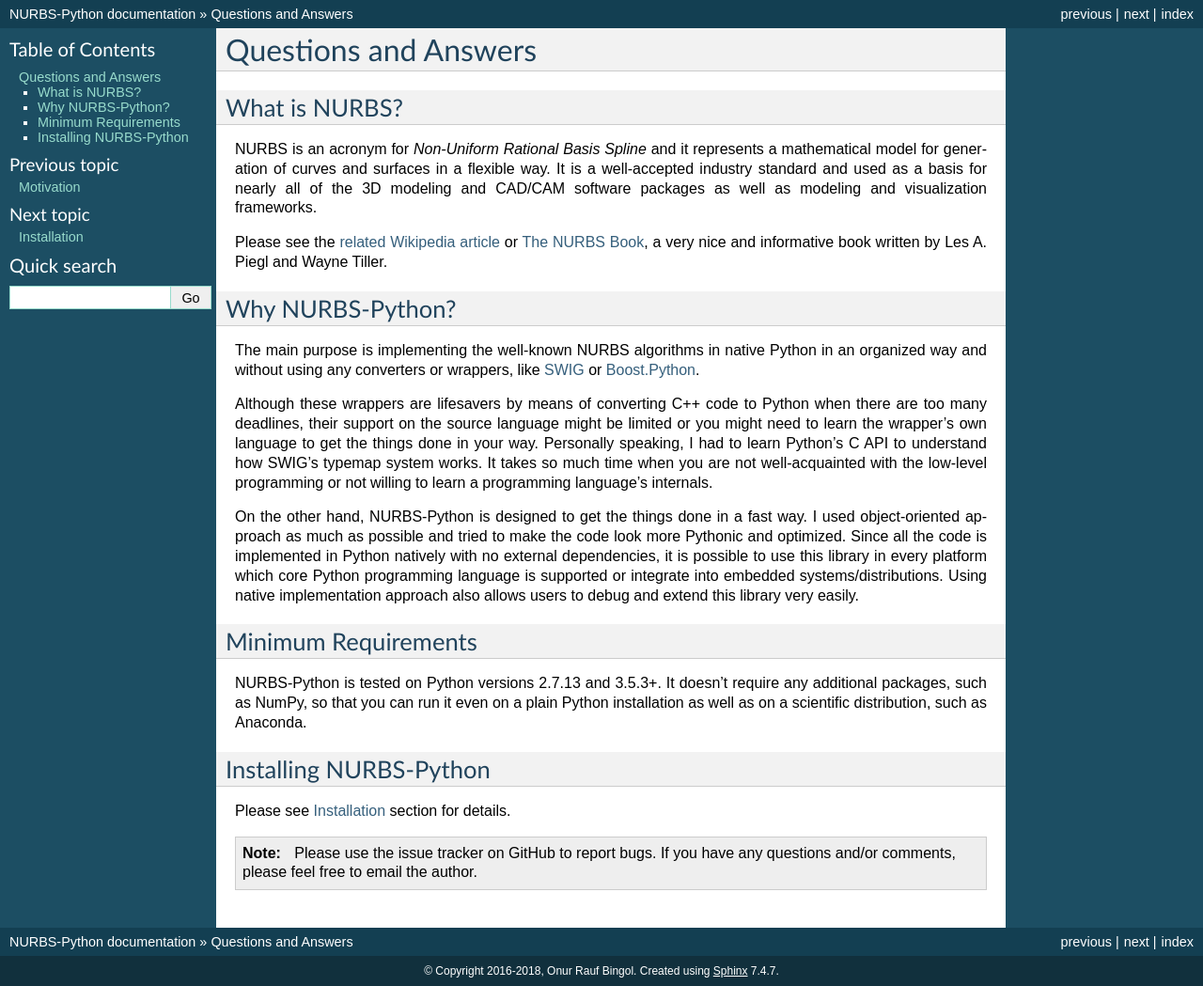
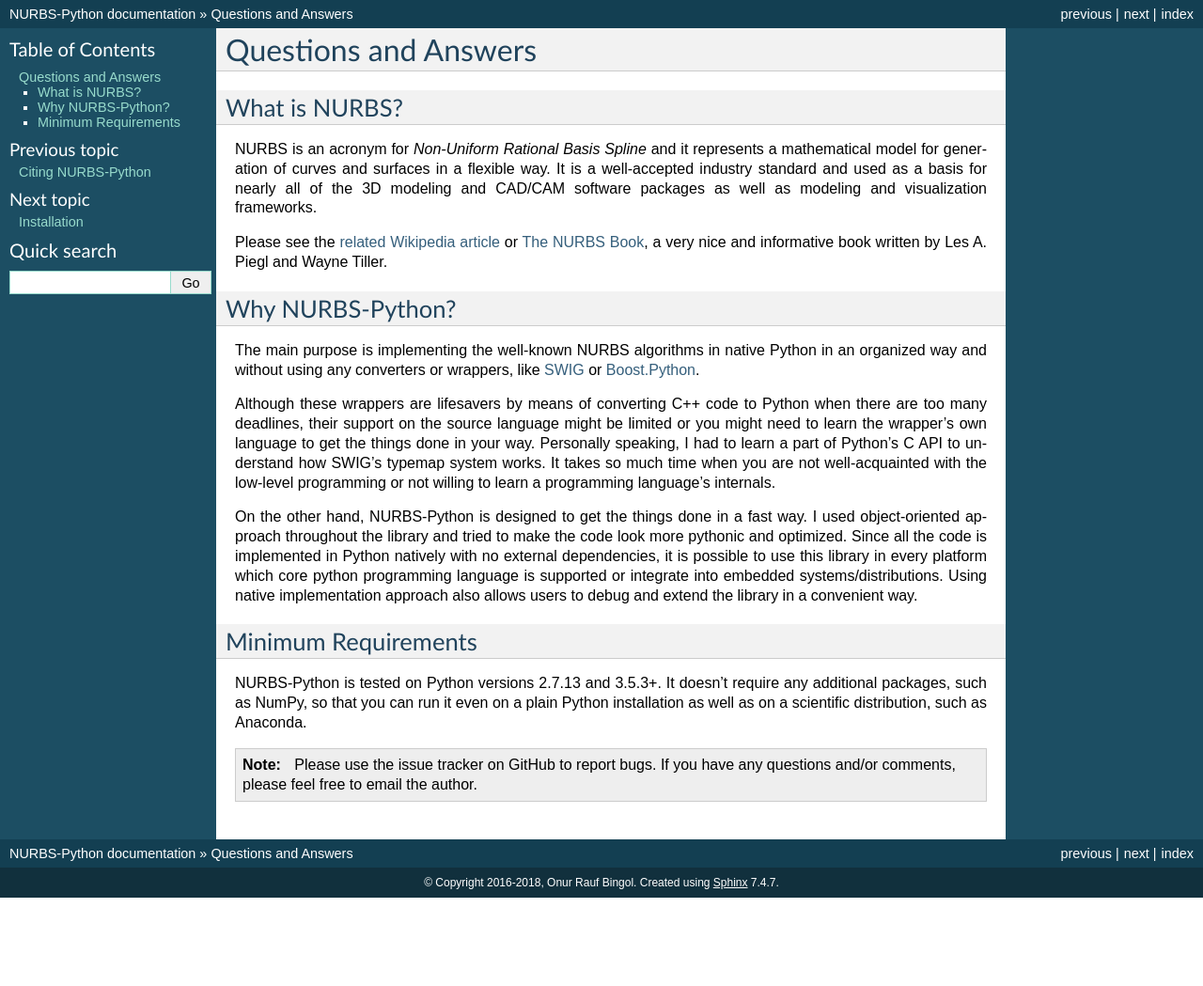
Before and after one commit to orbingol/NURBS-Python, a Sphinx documentation site: the page built from docs/q_a.rst, in a window 1280 px wide. Shown: the whole page at 94% size. Built offline with Sphinx 7.4.7, drawn with Linux system fonts in a browser that asks for light colours; formulas are drawn with MathJax 3; after the commit the page ends 955 px from its top, so only the background shows below that.

Commit message:
Documentation reorganization

```diff
--- a/docs/q_a.rst
+++ b/docs/q_a.rst
@@ -18,16 +18,17 @@ Why NURBS-Python?
 The main purpose is implementing the well-known NURBS algorithms in native Python in an organized way and without using
 any converters or wrappers, like `SWIG <http://www.swig.org/>`_ or `Boost.Python <https://github.com/boostorg/python>`_.
 
-Although these wrappers are lifesavers by means of converting C++ code to Python when there are too many deadlines, their support
-on the source language might be limited or you might need to learn the wrapper's own language to get the things done in your way.
-Personally speaking, I had to learn Python's C API to understand how SWIG's typemap system works. It takes so much time when
-you are not well-acquainted with the low-level programming or not willing to learn a programming language's internals.
+Although these wrappers are lifesavers by means of converting C++ code to Python when there are too many deadlines,
+their support on the source language might be limited or you might need to learn the wrapper's own language to get the
+things done in your way. Personally speaking, I had to learn a part of Python's C API to understand how SWIG's typemap
+system works. It takes so much time when you are not well-acquainted with the low-level programming or not willing to
+learn a programming language's internals.
 
 On the other hand, NURBS-Python is designed to get the things done in a fast way. I used object-oriented approach
-as much as possible and tried to make the code look more Pythonic and optimized. Since all the code is implemented in
-Python natively with no external dependencies, it is possible to use this library in every platform which core Python
+throughout the library and tried to make the code look more pythonic and optimized. Since all the code is implemented
+in Python natively with no external dependencies, it is possible to use this library in every platform which core python
 programming language is supported or integrate into embedded systems/distributions. Using native implementation
-approach also allows users to debug and extend this library very easily.
+approach also allows users to debug and extend the library in a convenient way.
 
 Minimum Requirements
 ====================
@@ -35,9 +36,7 @@ Minimum Requirements
 NURBS-Python is tested on Python versions 2.7.13 and 3.5.3+. It doesn't require any additional packages, such as NumPy,
 so that you can run it even on a plain Python installation as well as on a scientific distribution, such as Anaconda.
 
-Installing NURBS-Python
-=======================
+.. note::
 
-Please see :doc:`Installation <install>` section for details.
-
-.. note:: Please use the issue tracker on GitHub to report bugs. If you have any questions and/or comments, please feel free to email the author.
+    Please use the issue tracker on GitHub to report bugs. If you have any questions and/or comments,
+    please feel free to email the author.
```
Also changed, not shown: docs/citing.rst (added, +24 -0 lines), docs/index.rst (+4 -8 lines), docs/examples.rst (renamed from docs/using.rst).
